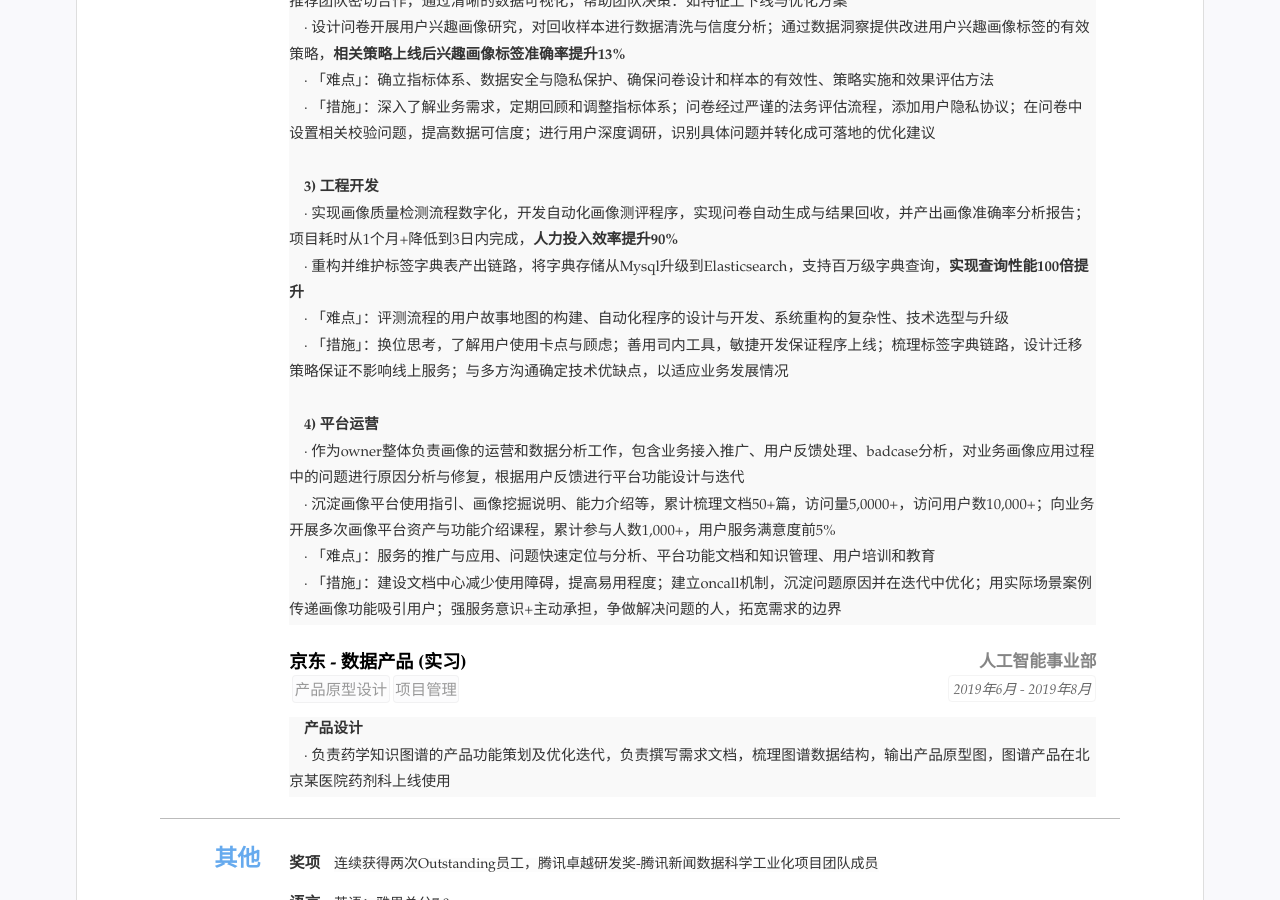
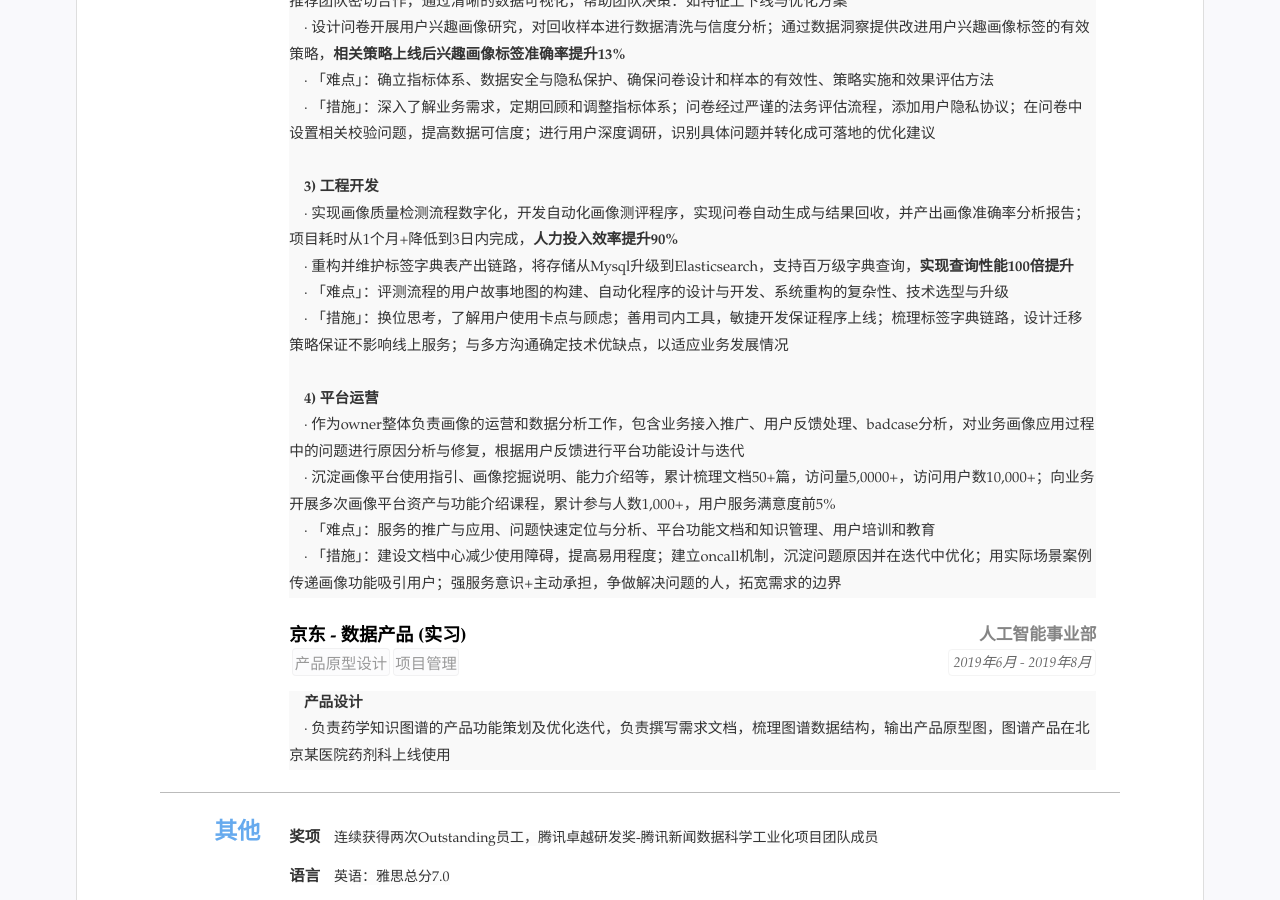
Before and after one commit to kuailexiaoshenxian/cn-wx-cv, a Jekyll site: the page built from index.html, in a window 1280 px wide and 900 px high, scrolled down 974 px. Built offline with Jekyll 4.4.1, drawn with Linux system fonts in a browser that asks for light colours.

Commit message:
Update resume.yml

```diff
--- a/_data/resume.yml
+++ b/_data/resume.yml
@@ -113,7 +113,7 @@ main: #简历主要内容，
             <br>  &nbsp &nbsp
             <strong> 3) 工程开发</strong>  <br>  &nbsp &nbsp
             · 实现画像质量检测流程数字化，开发自动化画像测评程序，实现问卷自动生成与结果回收，并产出画像准确率分析报告；项目耗时从1个月+降低到3日内完成，<strong>人力投入效率提升90% </strong> <br>  &nbsp &nbsp
-            · 重构并维护标签字典表产出链路，将字典存储从Mysql升级到Elasticsearch，支持百万级字典查询，<strong>实现查询性能100倍提升</strong> <br>  &nbsp &nbsp
+            · 重构并维护标签字典表产出链路，将存储从Mysql升级到Elasticsearch，支持百万级字典查询，<strong>实现查询性能100倍提升</strong> <br>  &nbsp &nbsp
             · 「难点」：评测流程的用户故事地图的构建、自动化程序的设计与开发、系统重构的复杂性、技术选型与升级 <br>  &nbsp &nbsp
             · 「措施」：换位思考，了解用户使用卡点与顾虑；善用司内工具，敏捷开发保证程序上线；梳理标签字典链路，设计迁移策略保证不影响线上服务；与多方沟通确定技术优缺点，以适应业务发展情况 <br>  &nbsp &nbsp
             <br>  &nbsp &nbsp
```
